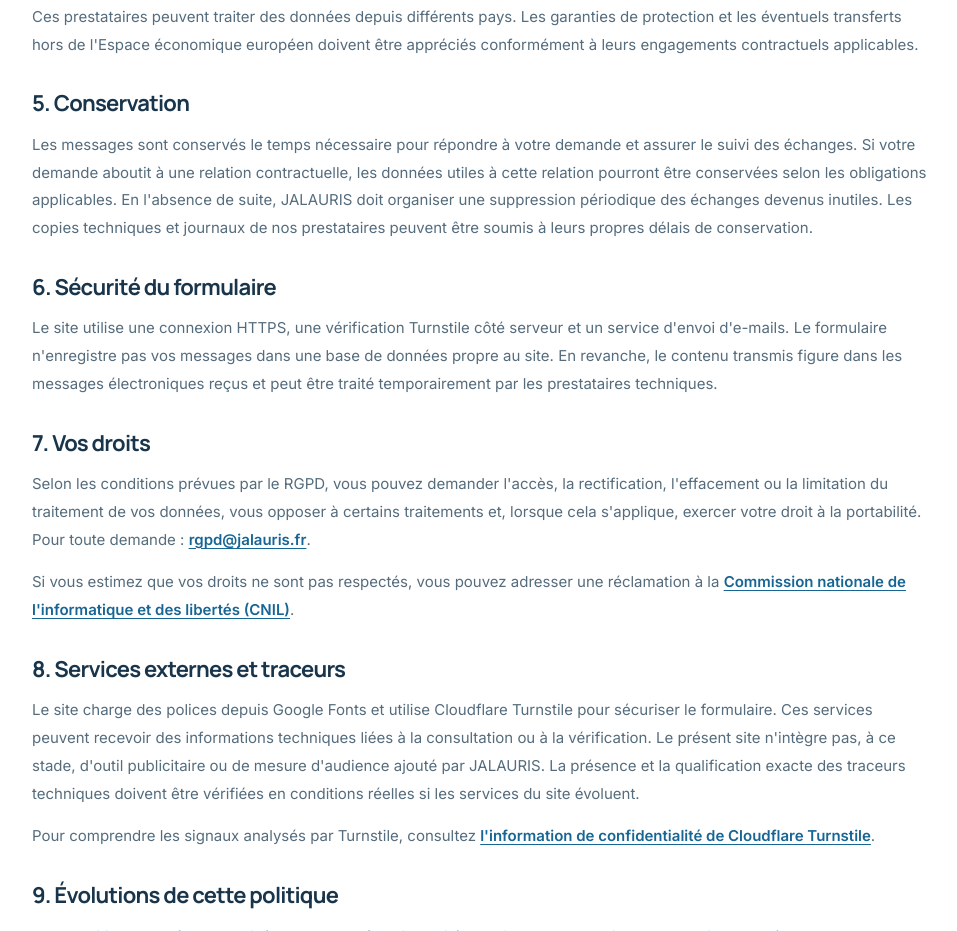
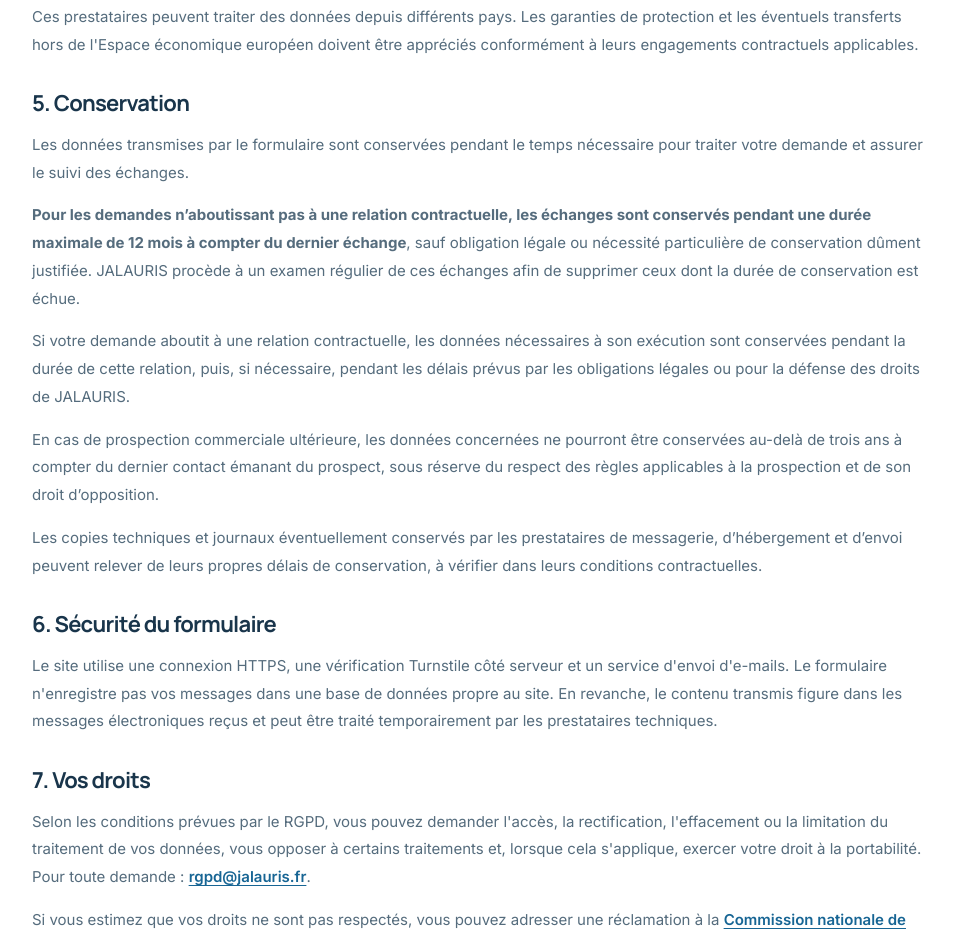
Before and after one commit to jorisbarbin/Jalauris_solutions, a plain HTML site: page politique-confidentialite.html in a window 1280 px wide. Shown: the part 1476-2407 px from the top of the page, without its empty margins (158-1115 px from the left). Drawn offline with Linux system fonts and the light colour scheme.

Commit message:
RGPD : fixe à 12 mois la conservation des demandes sans suite

```diff
--- a/politique-confidentialite.html
+++ b/politique-confidentialite.html
@@ -52,7 +52,11 @@
       </ul>
       <p>Ces prestataires peuvent traiter des données depuis différents pays. Les garanties de protection et les éventuels transferts hors de l'Espace économique européen doivent être appréciés conformément à leurs engagements contractuels applicables.</p>
       <h2>5. Conservation</h2>
-      <p>Les messages sont conservés le temps nécessaire pour répondre à votre demande et assurer le suivi des échanges. Si votre demande aboutit à une relation contractuelle, les données utiles à cette relation pourront être conservées selon les obligations applicables. En l'absence de suite, JALAURIS doit organiser une suppression périodique des échanges devenus inutiles. Les copies techniques et journaux de nos prestataires peuvent être soumis à leurs propres délais de conservation.</p>
+      <p>Les données transmises par le formulaire sont conservées pendant le temps nécessaire pour traiter votre demande et assurer le suivi des échanges.</p>
+      <p><strong>Pour les demandes n’aboutissant pas à une relation contractuelle, les échanges sont conservés pendant une durée maximale de 12 mois à compter du dernier échange</strong>, sauf obligation légale ou nécessité particulière de conservation dûment justifiée. JALAURIS procède à un examen régulier de ces échanges afin de supprimer ceux dont la durée de conservation est échue.</p>
+      <p>Si votre demande aboutit à une relation contractuelle, les données nécessaires à son exécution sont conservées pendant la durée de cette relation, puis, si nécessaire, pendant les délais prévus par les obligations légales ou pour la défense des droits de JALAURIS.</p>
+      <p>En cas de prospection commerciale ultérieure, les données concernées ne pourront être conservées au-delà de trois ans à compter du dernier contact émanant du prospect, sous réserve du respect des règles applicables à la prospection et de son droit d’opposition.</p>
+      <p>Les copies techniques et journaux éventuellement conservés par les prestataires de messagerie, d’hébergement et d’envoi peuvent relever de leurs propres délais de conservation, à vérifier dans leurs conditions contractuelles.</p>
       <h2>6. Sécurité du formulaire</h2>
       <p>Le site utilise une connexion HTTPS, une vérification Turnstile côté serveur et un service d'envoi d'e-mails. Le formulaire n'enregistre pas vos messages dans une base de données propre au site. En revanche, le contenu transmis figure dans les messages électroniques reçus et peut être traité temporairement par les prestataires techniques.</p>
       <h2>7. Vos droits</h2>
```
